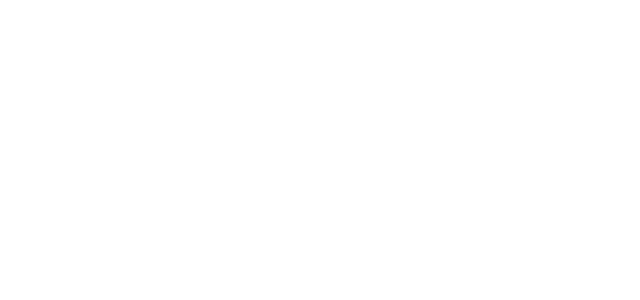
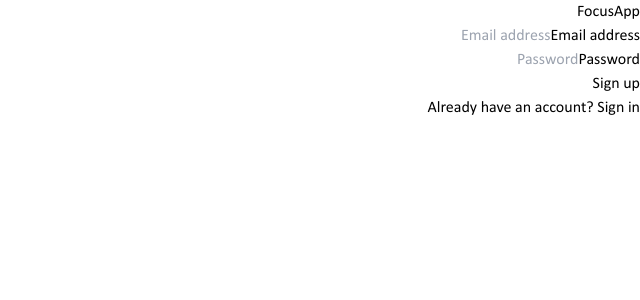
Before and after one commit to ahmed-zaid638/Tilawah_app, a React (Vite) app in the folder client/: page /signup in a window 1280 px wide. Before the commit this address had no page. Shown: the top 300 px of the page, without its empty margins (640-1280 px from the left). Built offline with nearby package versions, Linux system fonts and the light colour scheme.

Commit message:
Added firebase authentication

```diff
--- a/client/package.json
+++ b/client/package.json
@@ -12,6 +12,7 @@
   "dependencies": {
     "@types/react-router-dom": "^5.3.3",
     "date-fns": "^3.6.0",
+    "firebase": "^10.13.2",
     "lucide-react": "^0.439.0",
     "react": "^18.2.0",
     "react-dom": "^18.2.0",
--- a/client/src/App.tsx
+++ b/client/src/App.tsx
@@ -1,12 +1,16 @@
 import { BrowserRouter as Router, Route, Routes } from "react-router-dom";
 import Home from "./pages/Home";
 import Dashboard from "./pages/Dashboard";
+import Signup from "./components/auth/Signup";
+import Login from "./components/shared/Login";
 function App() {
   return (
     <Router>
       <Routes>
         <Route path="/" element={<Home />} />{" "}
         <Route path="/dashboard" element={<Dashboard />}></Route>
+        <Route path="/signup" element={<Signup/>}/>
+        <Route path="/login" element={<Login/>}/>
       </Routes>
     </Router>
   );
--- /dev/null
+++ b/client/src/components/auth/AuthContext.tsx
@@ -0,0 +1,8 @@
+
+function AuthContext() {
+  return (
+    <div>AuthContext</div>
+  )
+}
+
+export default AuthContext
--- /dev/null
+++ b/client/src/components/auth/Login.tsx
@@ -0,0 +1,72 @@
+import React, { FormEvent, useState } from "react";
+import { signInWithEmailAndPassword } from "firebase/auth";
+import auth from "./firebase";
+import { NavLink, useNavigate } from "react-router-dom";
+
+const Login = () => {
+  const navigate = useNavigate();
+  const [email, setEmail] = useState("");
+  const [password, setPassword] = useState("");
+
+  const onLogin = (e: FormEvent<HTMLFormElement>) => {
+    e.preventDefault();
+    signInWithEmailAndPassword(auth, email, password)
+      .then((userCredential) => {
+        // Signed in
+        const user = userCredential.user;
+        navigate("/home");
+        console.log(user);
+      })
+      .catch((error) => {
+        const errorCode = error.code;
+        const errorMessage = error.message;
+        console.log(errorCode, errorMessage);
+      });
+  };
+
+  return (
+    <>
+      <main>
+        <section>
+          <div>
+            <form onSubmit={onLogin}>
+              <div>
+                <label htmlFor="email-address">Email address</label>
+                <input
+                  id="email-address"
+                  name="email"
+                  type="email"
+                  required
+                  placeholder="Email address"
+                  onChange={(e) => setEmail(e.target.value)}
+                />
+              </div>
+
+              <div>
+                <label htmlFor="password">Password</label>
+                <input
+                  id="password"
+                  name="password"
+                  type="password"
+                  required
+                  placeholder="Password"
+                  onChange={(e) => setPassword(e.target.value)}
+                />
+              </div>
+
+              <div>
+                <button>Login</button>
+              </div>
+            </form>
+
+            <p className="text-sm text-white text-center">
+              No account yet? <NavLink to="/signup">Sign up</NavLink>
+            </p>
+          </div>
+        </section>
+      </main>
+    </>
+  );
+};
+
+export default Login;
--- /dev/null
+++ b/client/src/components/auth/Signup.tsx
@@ -0,0 +1,70 @@
+import React, { useState } from "react";
+import { NavLink, useNavigate } from "react-router-dom";
+import { createUserWithEmailAndPassword } from "firebase/auth";
+import auth from "./firebase"; // Make sure this matches your Firebase export
+import { FirebaseError } from "firebase/app";
+
+const Signup: React.FC = () => {
+  const navigate = useNavigate();
+
+  const [email, setEmail] = useState<string>("");
+  const [password, setPassword] = useState<string>("");
+
+  const onSubmit = async (e: React.FormEvent<HTMLFormElement>) => {
+    e.preventDefault();
+
+    try {
+      const userCredential = await createUserWithEmailAndPassword(auth, email, password);
+      const user = userCredential.user;
+      console.log(user);
+      navigate('/login');
+    } catch (error) {
+      if (error instanceof FirebaseError) {
+        console.error('Error code:', error.code, 'Message:', error.message);
+      } else {
+        console.error('An unknown error occurred:', error);
+      }
+    }
+  };
+
+  return (
+    <main>
+      <section>
+        <div>
+          <h1>FocusApp</h1>
+          <form onSubmit={onSubmit}>
+            {" "}
+            {/* Attach onSubmit handler here */}
+            <div>
+              <label htmlFor="email-address">Email address</label>
+              <input
+                type="email"
+                value={email}
+                onChange={(e) => setEmail(e.target.value)}
+                required
+                placeholder="Email address"
+              />
+            </div>
+            <div>
+              <label htmlFor="password">Password</label>
+              <input
+                type="password"
+                value={password}
+                onChange={(e) => setPassword(e.target.value)}
+                required
+                placeholder="Password"
+              />
+            </div>
+            <button type="submit">Sign up</button> {/* No onClick needed */}
+          </form>
+
+          <p>
+            Already have an account? <NavLink to="/login">Sign in</NavLink>
+          </p>
+        </div>
+      </section>
+    </main>
+  );
+};
+
+export default Signup;
--- /dev/null
+++ b/client/src/components/auth/firebase.ts
@@ -0,0 +1,16 @@
+import { initializeApp } from "firebase/app";
+import { getAuth } from "firebase/auth";
+
+const firebaseConfig = {
+  apiKey: "AIzaSyBkkykV2i0LQd5EO2iZWgR3WyssEwUA7VI",
+  authDomain: "tailawa.firebaseapp.com",
+  projectId: "tailawa",
+  storageBucket: "tailawa.appspot.com",
+  messagingSenderId: "655722051179",
+  appId: "1:655722051179:web:12495dfe25411eed7fa32e",
+  measurementId: "G-VFCX6HNVY3",
+};
+
+const app = initializeApp(firebaseConfig);
+const auth = getAuth(app);
+export default auth;
```
Also changed, not shown: client/src/hooks/useAuth.ts (added), 1 other file (tests, documents, lock files or other folders).
